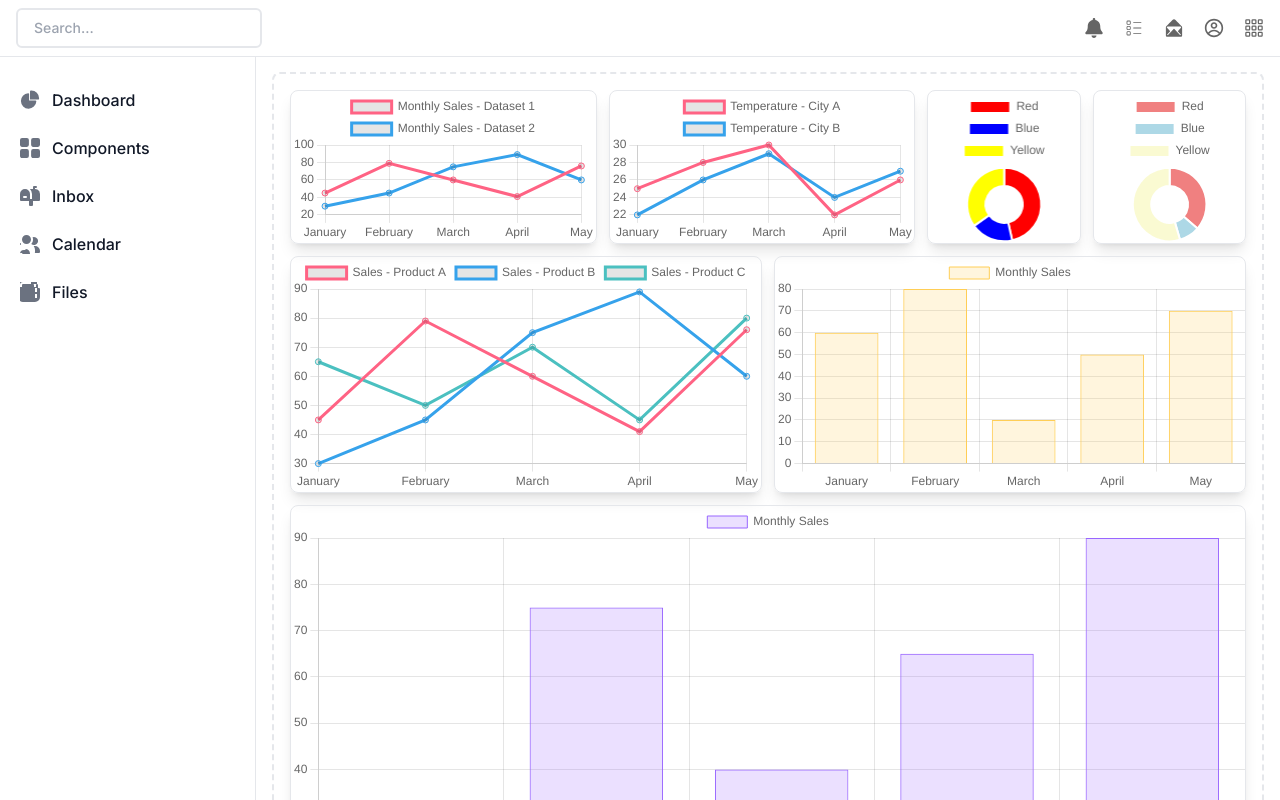
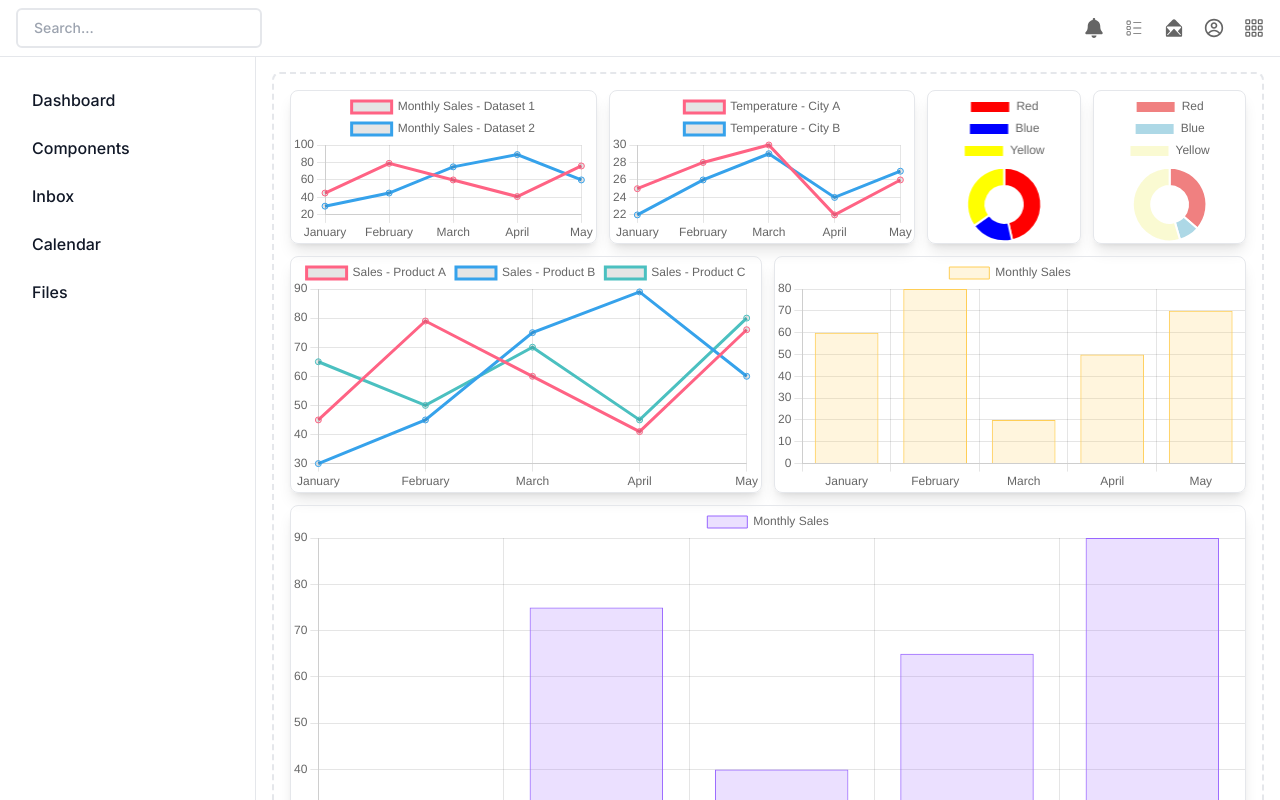
Before and after one commit to clientflowx/cfx-electron, a Next.js app: page /dashboard in a window 1280 px wide. Shown: the top 800 px of the page. Built offline with nearby package versions, Linux system fonts and the light colour scheme.

Commit message:
Refactor Sidebar code

```diff
--- a/app/dashboard/page.tsx
+++ b/app/dashboard/page.tsx
@@ -2,9 +2,39 @@
 
 import { Bar, Doughnut, Line } from 'react-chartjs-2';
 import { Chart, LinearScale, CategoryScale } from 'chart.js/auto';
+import { Dashboard, Components, Files, Inbox, Calendar } from '@/svg/index.ts'
 
 const AdminDashboard = () => {
   Chart.register(LinearScale, CategoryScale);
+
+  type SidebarItem = {
+    title: string;
+    icon: JSX.Element;
+  };
+
+  //list of sidebar items
+  const sidebarItems: SidebarItem[] = [
+    {
+      title: 'Dashboard',
+      icon: <Dashboard />
+    },
+    {
+      title: 'Components',
+      icon: <Components />
+    },
+    {
+      title: 'Inbox',
+      icon: <Inbox />
+    },
+    {
+      title: 'Calendar',
+      icon: <Calendar />
+    },
+    {
+      title: 'Files',
+      icon: <Files />
+    },
+  ]
 
   return (
     <div>
@@ -15,59 +45,21 @@ const AdminDashboard = () => {
       >
         <div className="h-full px-3 pb-4 overflow-y-auto bg-white ">
           <ul className="space-y-2 font-medium">
-            <li>
-              <a href="#" className="flex items-center p-2 text-gray-900 rounded-lg hover:bg-gray-100 group">
-                <svg className="w-5 h-5 text-gray-500 transition duration-75 group-hover:text-gray-900" aria-hidden="true" xmlns="http://www.w3.org/2000/svg" fill="currentColor" viewBox="0 0 22 21">
-                  <path d="M16.975 11H10V4.025a1 1 0 0 0-1.066-.998 8.5 8.5 0 1 0 9.039 9.039.999.999 0 0 0-1-1.066h.002Z" />
-                  <path d="M12.5 0c-.157 0-.311.01-.565.027A1 1 0 0 0 11 1.02V10h8.975a1 1 0 0 0 1-.935c.013-.188.028-.374.028-.565A8.51 8.51 0 0 0 12.5 0Z" />
-                </svg>
-                <span className="ms-3">Dashboard</span>
-              </a>
-            </li>
-
-            <li>
-              <a href="#" className="flex items-center p-2 text-gray-900 rounded-lg hover:bg-gray-100 group">
-                <svg className="flex-shrink-0 w-5 h-5 text-gray-500 transition duration-75" aria-hidden="true" xmlns="http://www.w3.org/2000/svg" fill="currentColor" viewBox="0 0 18 18">
-                  <path d="M6.143 0H1.857A1.857 1.857 0 0 0 0 1.857v4.286C0 7.169.831 8 1.857 8h4.286A1.857 1.857 0 0 0 8 6.143V1.857A1.857 1.857 0 0 0 6.143 0Zm10 0h-4.286A1.857 1.857 0 0 0 10 1.857v4.286C10 7.169 10.831 8 11.857 8h4.286A1.857 1.857 0 0 0 18 6.143V1.857A1.857 1.857 0 0 0 16.143 0Zm-10 10H1.857A1.857 1.857 0 0 0 0 11.857v4.286C0 17.169.831 18 1.857 18h4.286A1.857 1.857 0 0 0 8 16.143v-4.286A1.857 1.857 0 0 0 6.143 10Zm10 0h-4.286A1.857 1.857 0 0 0 10 11.857v4.286c0 1.026.831 1.857 1.857 1.857h4.286A1.857 1.857 0 0 0 18 16.143v-4.286A1.857 1.857 0 0 0 16.143 10Z" />
-                </svg>
-                <span className="flex-1 ms-3 whitespace-nowrap">Components</span>
-              </a>
-            </li>
-
-            <li>
-              <a href="#" className="flex items-center p-2 text-gray-900 rounded-lg hover:bg-gray-100 group">
-                <svg className="flex-shrink-0 w-5 h-5 text-gray-500 transition duration-75" aria-hidden="true" xmlns="http://www.w3.org/2000/svg" fill="currentColor" viewBox="0 0 20 20">
-                  <path d="m17.418 3.623-.018-.008a6.713 6.713 0 0 0-2.4-.569V2h1a1 1 0 1 0 0-2h-2a1 1 0 0 0-1 1v2H9.89A6.977 6.977 0 0 1 12 8v5h-2V8A5 5 0 1 0 0 8v6a1 1 0 0 0 1 1h8v4a1 1 0 0 0 1 1h2a1 1 0 0 0 1-1v-4h6a1 1 0 0 0 1-1V8a5 5 0 0 0-2.582-4.377ZM6 12H4a1 1 0 0 1 0-2h2a1 1 0 0 1 0 2Z" />
-                </svg>
-                <span className="flex-1 ms-3 whitespace-nowrap">Inbox</span>
-              </a>
-            </li>
-
-            <li>
-              <a href="#" className="flex items-center p-2 text-gray-900 rounded-lg hover:bg-gray-100 group">
-                <svg className="flex-shrink-0 w-5 h-5 text-gray-500 transition duration-75" aria-hidden="true" xmlns="http://www.w3.org/2000/svg" fill="currentColor" viewBox="0 0 20 18">
-                  <path d="M14 2a3.963 3.963 0 0 0-1.4.267 6.439 6.439 0 0 1-1.331 6.638A4 4 0 1 0 14 2Zm1 9h-1.264A6.957 6.957 0 0 1 15 15v2a2.97 2.97 0 0 1-.184 1H19a1 1 0 0 0 1-1v-1a5.006 5.006 0 0 0-5-5ZM6.5 9a4.5 4.5 0 1 0 0-9 4.5 4.5 0 0 0 0 9Zm-1 6H4a4 4 0 0 0 0 8h1.5a4.5 4.5 0 0 0 0-9ZM0 17a1 1 0 0 0 1 1h1.184A3.97 3.97 0 0 0 3 20H0v-3ZM1 9a1 1 0 1 0-2 0 1 1 0 0 0 2 0Z" />
-                </svg>
-                <span className="flex-1 ms-3 whitespace-nowrap">Calendar</span>
-              </a>
-            </li>
-
-            <li>
-              <a href="#" className="flex items-center p-2 text-gray-900 rounded-lg hover:bg-gray-100 group">
-                <svg className="flex-shrink-0 w-5 h-5 text-gray-500 transition duration-75" aria-hidden="true" xmlns="http://www.w3.org/2000/svg" fill="currentColor" viewBox="0 0 20 20">
-                  <path d="M17 2a1 1 0 0 0-1 1v2h-2V3a1 1 0 0 0-1-1H3a1 1 0 0 0-1 1v2H0V3A3 3 0 0 1 3 0h5a1 1 0 0 0 0-2H3a5 5 0 0 0-5 5v12a5 5 0 0 0 5 5h12a5 5 0 0 0 5-5V7a1 1 0 0 0-1-1h-1V3a1 1 0 0 0-1-1ZM5 12v4h4v-4H5Zm6 0v4h4v-4h-4Zm6 0v4h-2v-4h2Zm-6-6v4h4V6h-4Zm6 0v4h-2V6h2Zm-6-6v2h4V0h-4Zm6 0v2h-2V0h2Z" />
-                </svg>
-                <span className="flex-1 ms-3 whitespace-nowrap">Files</span>
-              </a>
-            </li>
-
+            {sidebarItems.map((item, id) => (
+              <li key={id}>
+                <a href="#" className="flex items-center p-2 text-gray-900 rounded-lg hover:bg-gray-100 group">
+                  {item.icon}
+                  <span className="ms-3">{item.title}</span>
+                </a>
+              </li>
+            ))}
           </ul>
         </div>
       </aside>
 
       <div className="relative flex flex-col flex-1 overflow-hidden">
         <div className="p-4 sm:ml-64">
-          <div className="p-4 border-2 border-gray-200 border-dashed rounded-lg mt-14">
+          <div className="p-4 border-2 border-gray-200  border-dashed rounded-lg mt-14">
             <div className='charts bg-transparent w-full'>
               <div className=" h-screen sm:h-auto flex flex-col gap-3">
                 <div className='flex charts flex-col sm:flex-row gap-3'>
--- /dev/null
+++ b/svg/Calendar.tsx
@@ -0,0 +1,13 @@
+import React from 'react'
+
+const Calendar = () => {
+    return (
+        <div>
+            <svg className="flex-shrink-0 w-5 h-5 text-gray-500 transition duration-75" aria-hidden="true" xmlns="http://www.w3.org/2000/svg" fill="currentColor" viewBox="0 0 20 18">
+                <path d="M14 2a3.963 3.963 0 0 0-1.4.267 6.439 6.439 0 0 1-1.331 6.638A4 4 0 1 0 14 2Zm1 9h-1.264A6.957 6.957 0 0 1 15 15v2a2.97 2.97 0 0 1-.184 1H19a1 1 0 0 0 1-1v-1a5.006 5.006 0 0 0-5-5ZM6.5 9a4.5 4.5 0 1 0 0-9 4.5 4.5 0 0 0 0 9Zm-1 6H4a4 4 0 0 0 0 8h1.5a4.5 4.5 0 0 0 0-9ZM0 17a1 1 0 0 0 1 1h1.184A3.97 3.97 0 0 0 3 20H0v-3ZM1 9a1 1 0 1 0-2 0 1 1 0 0 0 2 0Z" />
+            </svg>
+        </div>
+    )
+}
+
+export default Calendar
--- /dev/null
+++ b/svg/Components.tsx
@@ -0,0 +1,13 @@
+import React from 'react'
+
+const Components = () => {
+    return (
+        <div>
+            <svg className="flex-shrink-0 w-5 h-5 text-gray-500 transition duration-75" aria-hidden="true" xmlns="http://www.w3.org/2000/svg" fill="currentColor" viewBox="0 0 18 18">
+                <path d="M6.143 0H1.857A1.857 1.857 0 0 0 0 1.857v4.286C0 7.169.831 8 1.857 8h4.286A1.857 1.857 0 0 0 8 6.143V1.857A1.857 1.857 0 0 0 6.143 0Zm10 0h-4.286A1.857 1.857 0 0 0 10 1.857v4.286C10 7.169 10.831 8 11.857 8h4.286A1.857 1.857 0 0 0 18 6.143V1.857A1.857 1.857 0 0 0 16.143 0Zm-10 10H1.857A1.857 1.857 0 0 0 0 11.857v4.286C0 17.169.831 18 1.857 18h4.286A1.857 1.857 0 0 0 8 16.143v-4.286A1.857 1.857 0 0 0 6.143 10Zm10 0h-4.286A1.857 1.857 0 0 0 10 11.857v4.286c0 1.026.831 1.857 1.857 1.857h4.286A1.857 1.857 0 0 0 18 16.143v-4.286A1.857 1.857 0 0 0 16.143 10Z" />
+            </svg>
+        </div>
+    )
+}
+
+export default Components
--- /dev/null
+++ b/svg/Dashboard.tsx
@@ -0,0 +1,14 @@
+import React from 'react'
+
+const Dashboard = () => {
+    return (
+        <div>
+            <svg className="w-5 h-5 text-gray-500 transition duration-75 group-hover:text-gray-900" aria-hidden="true" xmlns="http://www.w3.org/2000/svg" fill="currentColor" viewBox="0 0 22 21">
+                <path d="M16.975 11H10V4.025a1 1 0 0 0-1.066-.998 8.5 8.5 0 1 0 9.039 9.039.999.999 0 0 0-1-1.066h.002Z" />
+                <path d="M12.5 0c-.157 0-.311.01-.565.027A1 1 0 0 0 11 1.02V10h8.975a1 1 0 0 0 1-.935c.013-.188.028-.374.028-.565A8.51 8.51 0 0 0 12.5 0Z" />
+            </svg>
+        </div>
+    )
+}
+
+export default Dashboard
--- /dev/null
+++ b/svg/Files.tsx
@@ -0,0 +1,13 @@
+import React from 'react'
+
+const Files = () => {
+    return (
+        <div>
+            <svg className="flex-shrink-0 w-5 h-5 text-gray-500 transition duration-75" aria-hidden="true" xmlns="http://www.w3.org/2000/svg" fill="currentColor" viewBox="0 0 20 20">
+                <path d="M17 2a1 1 0 0 0-1 1v2h-2V3a1 1 0 0 0-1-1H3a1 1 0 0 0-1 1v2H0V3A3 3 0 0 1 3 0h5a1 1 0 0 0 0-2H3a5 5 0 0 0-5 5v12a5 5 0 0 0 5 5h12a5 5 0 0 0 5-5V7a1 1 0 0 0-1-1h-1V3a1 1 0 0 0-1-1ZM5 12v4h4v-4H5Zm6 0v4h4v-4h-4Zm6 0v4h-2v-4h2Zm-6-6v4h4V6h-4Zm6 0v4h-2V6h2Zm-6-6v2h4V0h-4Zm6 0v2h-2V0h2Z" />
+            </svg>
+        </div>
+    )
+}
+
+export default Files
--- /dev/null
+++ b/svg/Inbox.tsx
@@ -0,0 +1,13 @@
+import React from 'react'
+
+const Inbox = () => {
+    return (
+        <div>
+            <svg className="flex-shrink-0 w-5 h-5 text-gray-500 transition duration-75" aria-hidden="true" xmlns="http://www.w3.org/2000/svg" fill="currentColor" viewBox="0 0 20 20">
+                <path d="m17.418 3.623-.018-.008a6.713 6.713 0 0 0-2.4-.569V2h1a1 1 0 1 0 0-2h-2a1 1 0 0 0-1 1v2H9.89A6.977 6.977 0 0 1 12 8v5h-2V8A5 5 0 1 0 0 8v6a1 1 0 0 0 1 1h8v4a1 1 0 0 0 1 1h2a1 1 0 0 0 1-1v-4h6a1 1 0 0 0 1-1V8a5 5 0 0 0-2.582-4.377ZM6 12H4a1 1 0 0 1 0-2h2a1 1 0 0 1 0 2Z" />
+            </svg>
+        </div>
+    )
+}
+
+export default Inbox
--- /dev/null
+++ b/svg/index.ts
@@ -0,0 +1,8 @@
+import Dashboard from "./Dashboard";
+import Components from "./Components";
+import Calendar from "./Calendar";
+import Files from "./Files";
+import Inbox from "./Inbox";
+
+
+export { Dashboard, Components, Calendar, Files, Inbox }
```
